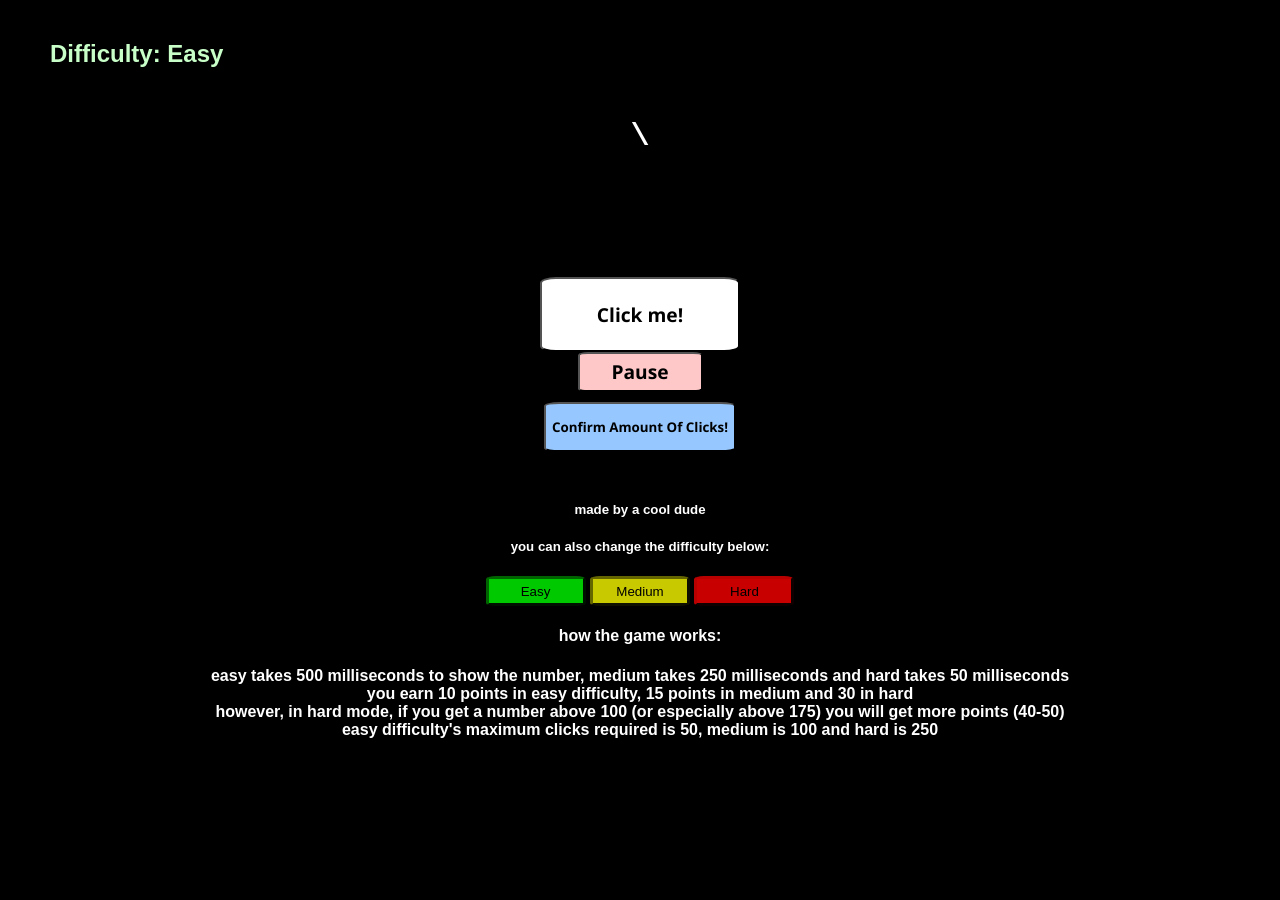
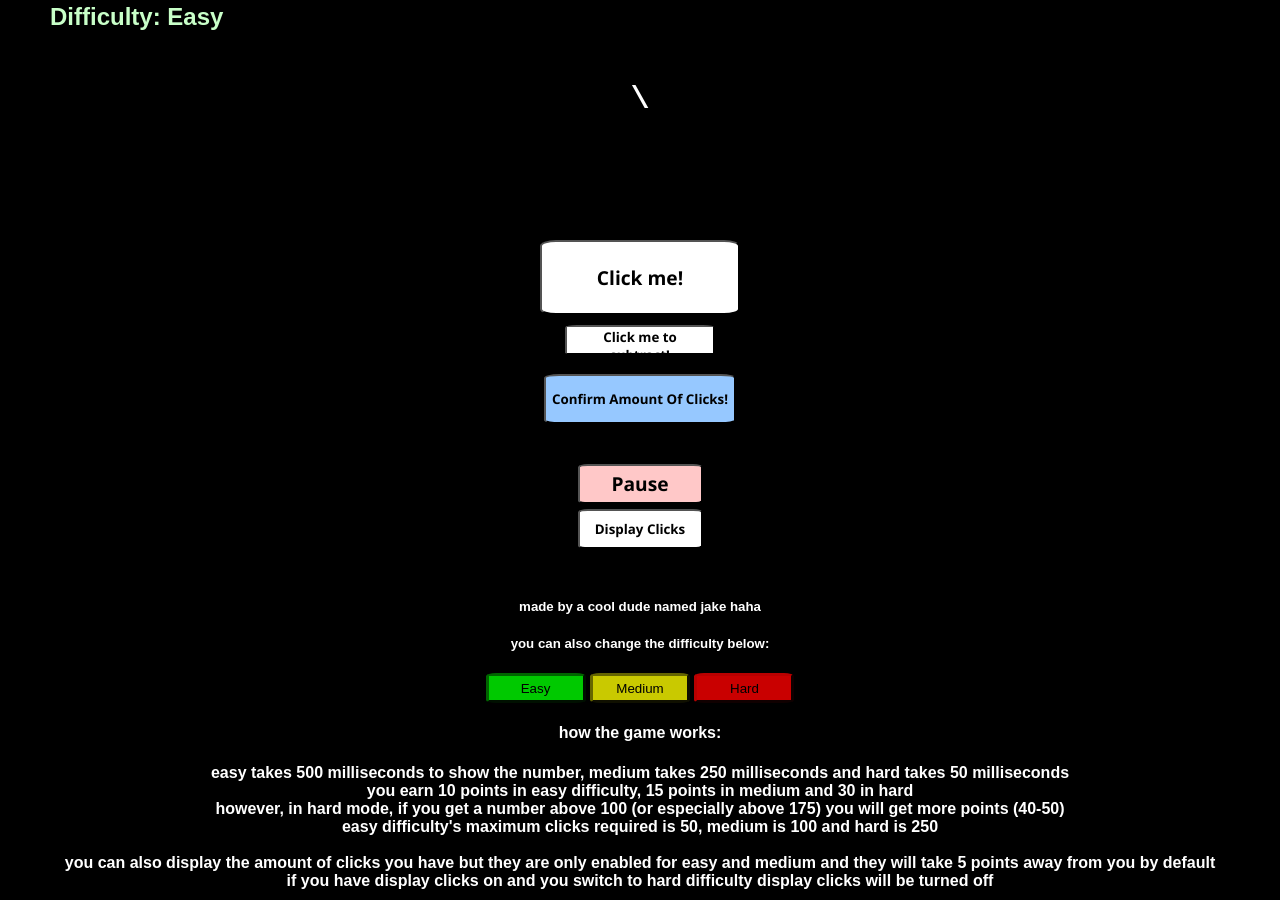
Before and after one commit to the-jr/MyFinalWebsite, a plain HTML site: page index.html in a window 1280 px wide. Shown: the part 298-1198 px from the top of the page. Before the commit the page ends 1047 px from the top, so only its background shows below. Drawn offline with Linux system fonts and the light colour scheme.

Commit message:
Update index.html

```diff
--- a/index.html
+++ b/index.html
@@ -17,16 +17,22 @@
         <h2 id="difficulty">Difficulty: Easy</h2>
 
         <h1 id="numberdisplay">\</h1> <!-- in intervals of 0.3 will this change to the next loading character -->
-        <button id="clickbutton">Click me!</button>
+
     </div>
 
-    <div>
-        <button id="pausebutton">Pause</button> <br>
+    <div id="clickandconfirm">
+        <button id="clickbutton">Click me!</button> <br>
+        <button id="subbutton">Click me to subtract!</button> <br>
         <button id="confirmbutton"><b>Confirm Amount Of Clicks!</b></button>
     </div>
 
+    <div id="functionbuttons">
+        <button id="pausebutton">Pause</button><br>
+        <button id="displaybutton">Display Clicks</button>
+    </div>
+
     <footer>
-        <h5>made by a cool dude</h5>
+        <h5>made by a cool dude named jake haha</h5>
         <h5>you can also change the difficulty below:</h5>
         <ul class = "buttons">
             <li><button id="easy">Easy</button></li>
@@ -39,7 +45,9 @@
             <li class="disclaimer"><b>easy takes 500 milliseconds to show the number, medium takes 250 milliseconds and hard takes 50 milliseconds</b></li>
             <li class="disclaimer"><b>you earn 10 points in easy difficulty, 15 points in medium and 30 in hard</b></li>
             <li class="disclaimer"><b>however, in hard mode, if you get a number above 100 (or especially above 175) you will get more points (40-50)</b></li>
-            <li class="disclaimer"><b>easy difficulty's maximum clicks required is 50, medium is 100 and hard is 250</b></li>
+            <li class="disclaimer"><b>easy difficulty's maximum clicks required is 50, medium is 100 and hard is 250</b></li> <br>
+            <li class="disclaimer"><b>you can also display the amount of clicks you have but they are only enabled for easy and medium and they will take 5 points away from you by default</b></li>
+            <li class="disclaimer"><b>if you have display clicks on and you switch to hard difficulty display clicks will be turned off</b></li>
         </ul>
     </footer>
 
```
